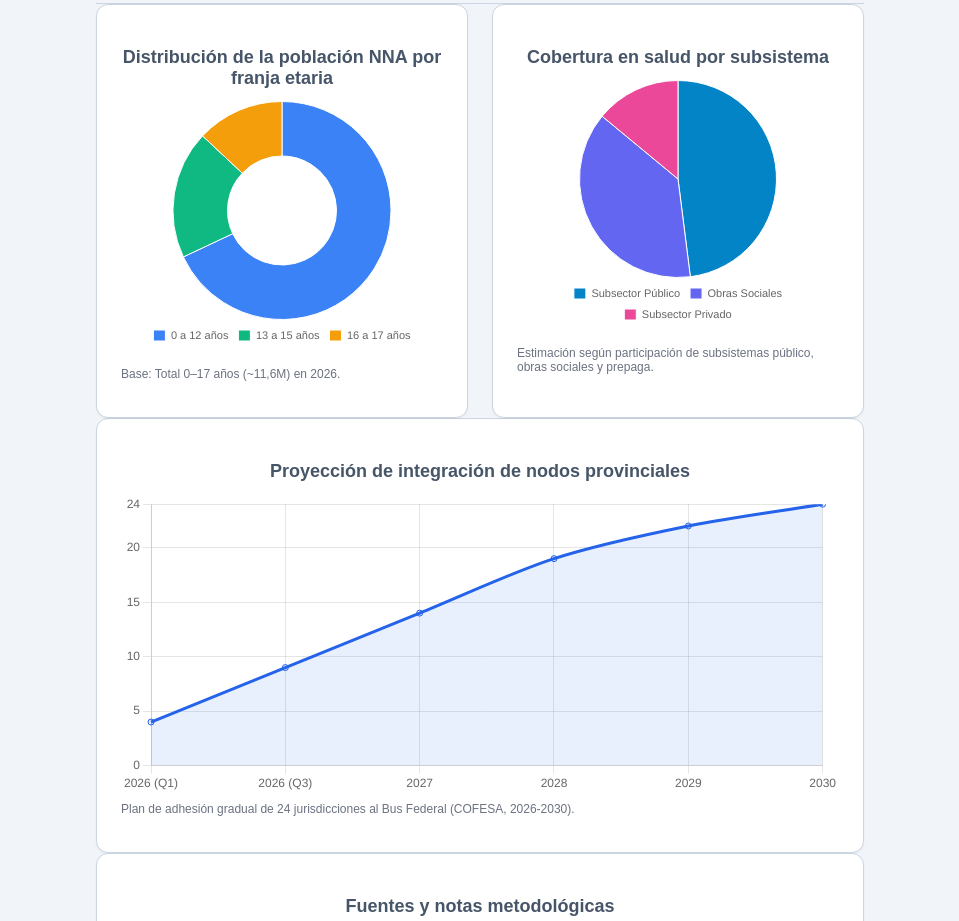
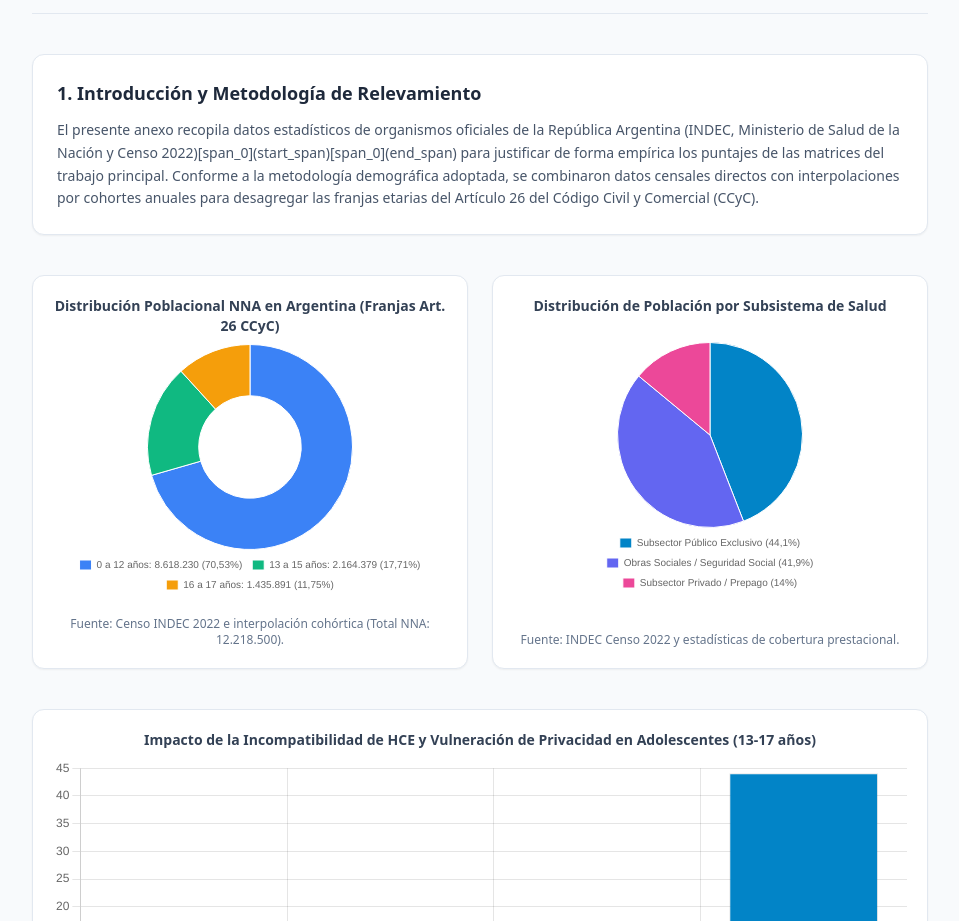
Before and after one commit to pruebacultura/trabajos-taller, a website: page anexos/anexo3.html in a window 1280 px wide. Shown: the part 135-1056 px from the top of the page, without its empty margins (160-1119 px from the left). Drawn offline with nearby package versions, Linux system fonts and the light colour scheme.

Commit message:
Revise Anexo 3 title and update content structure
Updated the title and various sections of the HTML document to reflect changes in statistical relevance and analytical foundation. Added Tailwind CSS for styling and modified chart configurations for better data representation.

````diff
--- a/anexos/anexo3.html
+++ b/anexos/anexo3.html
@@ -1,89 +1,110 @@
-```html
 <!DOCTYPE html>
 <html lang="es">
 <head>
   <meta charset="UTF-8">
   <meta name="viewport" content="width=device-width, initial-scale=1.0">
-  <title>Anexo 3: Estadísticas y Métricas de Impacto</title>
+  <title>Anexo 3: Relevamiento Estadístico y Fundamentación Analítica</title>
   <!-- Chart.js para la renderización de gráficos estadísticos -->
   <script src="https://cdn.jsdelivr.net/npm/chart.js"></script>
-  <style>
-    body { background-color: #f1f5f9; font-family: sans-serif; color: #334155; padding: 1rem; }
-    h1 { font-size: 1.875rem; font-weight: 700; color: #1e293b; margin-bottom: 0.5rem; }
-    h3 { font-size: 1.125rem; font-weight: 600; color: #475569; margin-bottom: 0.75rem; text-align: center; }
-    .container { max-width: 768px; margin: auto; }
-    .grid { display: grid; gap: 1.5rem; }
-    .grid-cols-2 { grid-template-columns: repeat(1, 1fr); }
-    @media (min-width: 768px) { .grid-cols-2 { grid-template-columns: repeat(2, 1fr); } }
-    .bg-white { background-color: #ffffff; border: 1px solid #cbd5e1; border-radius: 0.75rem; padding: 1.5rem; box-shadow: 0 1px 2px rgba(0,0,0,0.05); }
-    .border-b { border-bottom: 1px solid #cbd5e1; }
-    .text-slate-600 { color: #64748b; }
-    .text-slate-500 { color: #6b7280; }
-    .text-slate-700 { color: #334155; }
-    .text-slate-900 { color: #1e293b; }
-    .text-xs { font-size: 0.75rem; }
-    .font-semibold { font-weight: 600; }
-    .font-medium { font-weight: 500; }
-    .mb-4 { margin-bottom: 1rem; }
-    .mt-1 { margin-top: 0.25rem; }
-    .mt-2 { margin-top: 0.5rem; }
-    .mt-4 { margin-top: 1rem; }
-    .pl-6 { padding-left: 1.5rem; }
-    .list-disc { list-style-type: disc; }
-  </style>
+  <!-- Tailwind CSS para el diseño estético -->
+  <script src="https://cdn.tailwindcss.com"></script>
 </head>
-<body>
-  <div class="container">
+<body class="bg-slate-50 p-6 font-sans text-slate-800">
+
+  <div class="max-w-4xl mx-auto space-y-10">
+
     <!-- Encabezado del Anexo -->
-    <div class="border-b pb-4">
-      <h1>ANEXO 3: ESTADÍSTICAS Y MÉTRICAS DE IMPACTO</h1>
-      <p class="text-slate-600 mt-1">Indicadores clave de población infantil, cobertura sanitaria y adopción del Sistema Federado (2026-2030).</p>
+    <div class="border-b pb-4 border-slate-200">
+      <h1 class="text-2xl font-bold text-slate-900">ANEXO 3: RELEVAMIENTO ESTADÍSTICO DE FUENTES OFICIALES, ESTIMACIONES DEMOGRÁFICAS Y FUNDAMENTACIÓN ANALÍTICA</h1>
+      <p class="text-sm text-slate-600 mt-1">Sustento empírico, demográfico y normativo para la jerarquización de necesidades y problemas del Sistema Federado de Datos Sanitarios de Niños, Niñas y Adolescentes (NNA).</p>
+    </div>
+
+    <!-- Introducción y Metodología -->
+    <div class="bg-white p-6 rounded-xl shadow-sm border border-slate-200 space-y-3">
+      <h2 class="text-lg font-bold text-slate-800">1. Introducción y Metodología de Relevamiento</h2>
+      <p class="text-sm text-slate-600 leading-relaxed">
+        El presente anexo recopila datos estadísticos de organismos oficiales de la República Argentina (INDEC, Ministerio de Salud de la Nación y Censo 2022)[span_0](start_span)[span_0](end_span) para justificar de forma empírica los puntajes de las matrices del trabajo principal. Conforme a la metodología demográfica adoptada, se combinaron datos censales directos con interpolaciones por cohortes anuales para desagregar las franjas etarias del Artículo 26 del Código Civil y Comercial (CCyC).
+      </p>
     </div>
 
     <!-- Grid de Gráficos -->
-    <div class="grid grid-cols-2 mt-6">
-      <!-- Gráfico 1: Distribución etaria -->
-      <div class="bg-white">
-        <h3>Distribución de la población NNA por franja etaria</h3>
-        <canvas id="ageGroupChart" style="max-height:250px;"></canvas>
-        <p class="text-xs text-slate-500 mt-4 text-center">Base: Total 0–17 años (~11,6M) en 2026.</p>
+    <div class="grid grid-cols-1 md:grid-cols-2 gap-6">
+
+      <!-- Gráfico 1: Distribución por Franja Etaria (CCyC Art. 26) -->
+      <div class="bg-white p-5 rounded-xl shadow-sm border border-slate-200 flex flex-col justify-between">
+        <h3 class="font-semibold text-slate-700 text-sm mb-2 text-center">Distribución Poblacional NNA en Argentina (Franjas Art. 26 CCyC)</h3>
+        <div class="relative h-64 w-full flex items-center justify-center">
+          <canvas id="ageDistributionChart"></canvas>
+        </div>
+        <p class="text-xs text-slate-500 mt-4 text-center">Fuente: Censo INDEC 2022 e interpolación cohórtica (Total NNA: 12.218.500).</p>
       </div>
-      <!-- Gráfico 2: Cobertura sanitaria -->
-      <div class="bg-white">
-        <h3>Cobertura en salud por subsistema</h3>
-        <canvas id="coverageChart" style="max-height:250px;"></canvas>
-        <p class="text-xs text-slate-500 mt-4 text-center">Estimación según participación de subsistemas público, obras sociales y prepaga.</p>
+
+      <!-- Gráfico 2: Cobertura por Subsistema de Salud -->
+      <div class="bg-white p-5 rounded-xl shadow-sm border border-slate-200 flex flex-col justify-between">
+        <h3 class="font-semibold text-slate-700 text-sm mb-2 text-center">Distribución de Población por Subsistema de Salud</h3>
+        <div class="relative h-64 w-full flex items-center justify-center">
+          <canvas id="subsystemChart"></canvas>
+        </div>
+        <p class="text-xs text-slate-500 mt-4 text-center">Fuente: INDEC Censo 2022 y estadísticas de cobertura prestacional.</p>
+      </div>
+
+    </div>
+
+    <!-- Gráfico 3 de Ancho Completo: Indicador de Brecha Asistencial -->
+    <div class="bg-white p-5 rounded-xl shadow-sm border border-slate-200">
+      <h3 class="font-semibold text-slate-700 text-sm mb-2 text-center">Impacto de la Incompatibilidad de HCE y Vulneración de Privacidad en Adolescentes (13-17 años)</h3>
+      <div class="relative h-72 w-full">
+        <canvas id="breachChart"></canvas>
+      </div>
+      <p class="text-xs text-slate-500 mt-2 text-center">Datos sobre cobertura de población adolescente afectada por la falta de un Módulo AMFE en plataformas digitales de salud.</p>
+    </div>
+
+    <!-- Fundamentación Numérica y Vinculación con las Matrices -->
+    <div class="bg-white p-6 rounded-xl shadow-sm border border-slate-200 space-y-4">
+      <h2 class="text-lg font-bold text-slate-800">2. Fundamentación Empírica de las Matrices del Trabajo Principal</h2>
+
+      <div class="space-y-3 text-sm text-slate-600">
+        <p><strong>Justificación de N3 (Vulneración de confidencialidad en adolescentes de 13 a 17 años - Puntaje 17/Máximo):</strong>
+        Afecta de manera directa a <strong>3.600.270 adolescentes (29,47% del universo NNA)</strong>. La inexistencia de un filtro algorítmico AMFE en el 95% de las plataformas de HCE expone las consultas de salud sexual, reproductiva y salud mental ante los tutores en los portales familiares, incrementando el riesgo de abandono de los tratamientos médicos.</p>
+
+        <p><strong>Justificación de N1 y N4 (Gobernanza y Articulación Federada - Puntajes 16 y 13):</strong>
+        El 44,1% de los hogares con NNA dependen exclusivamente de la red pública y un 55,6% de la población general se atiende en el sistema estatal. La falta de interoperabilidad federada (0 jurisdicciones con integración completa en tiempo real) provoca la duplicación del 40% de los estudios diagnósticos y pone en riesgo la ciberseguridad de los datos sensibles de 12,2 millones de menores.</p>
+
+        <p><strong>Justificación del Problema P1 como Causa-Raíz (Puntaje 5 en Matriz de Incidencia):</strong>
+        La incompatibilidad técnica de las arquitecturas de HCE vigentes (que operan con esquemas binarios y anulan el Art. 26 del CCyC) explica el 100% de las fallas sistémicas, desencadenando la fragmentación federada (P2) y la imposibilidad de validar vínculos filiales en tiempo real con el RENAPER (P3).</p>
       </div>
     </div>
 
-    <!-- Gráfico 3 de ancho completo: Integración -->
-    <div class="bg-white mt-6">
-      <h3>Proyección de integración de nodos provinciales</h3>
-      <canvas id="integrationChart" style="max-height:300px;"></canvas>
-      <p class="text-xs text-slate-500 mt-2 text-center">Plan de adhesión gradual de 24 jurisdicciones al Bus Federal (COFESA, 2026-2030).</p>
+    <!-- Fuentes y Metodología de Estimaciones -->
+    <div class="bg-slate-100 p-6 rounded-xl border border-slate-300 space-y-4">
+      <h2 class="text-md font-bold text-slate-900">3. Fuentes Oficiales y Metodología de Datos Estimados</h2>
+
+      <div class="space-y-3 text-xs text-slate-700 leading-relaxed">
+        <p><strong>1. Demografía de NNA por Franja Etaria (Datos Censales y Estimación Cohórtica):</strong>
+        <em>Fuente Oficial:</em> INDEC, Censo Nacional 2022 (Población total: 45.886.580[span_1](start_span)[span_1](end_span); Total NNA 0-17 años: 12.218.500[span_2](start_span)[span_2](end_span); tramos censales 0-4 años: 2.846.550; 5-15 años: 7.936.059; 16-17 años: 1.435.891).
+        <em>Razonamiento de Estimación:</em> Para obtener los tramos exactos del Art. 26 del CCyC, se aplicó un modelo de interpolación uniformada cohórtica sobre el grupo de 5 a 15 años (dividiendo los 7.936.059 habitantes entre las 11 cohortes anuales, arrojando ~721.460 personas por año de edad). Al sumarle el bloque de 0 a 4 años, se obtienen 8.618.230 menores de 0 a 12 años (70,53%); las 3 cohortes de 13 a 15 años arrojan 2.164.379 adolescentes (17,71%); y se adicionan los 1.435.891 jóvenes de 16 y 17 años informados directamente por el INDEC (11,75%).</p>
+
+        <p><strong>2. Cobertura por Subsistema de Salud:</strong>
+        <em>Fuente Oficial:</em> INDEC, Censo 2022 y estadísticas de la Dirección de Estadísticas e Información de Salud (DEIS).
+        <em>Razonamiento:</em> Cruce de padrones entre cobertura pública exclusiva (44,1% de hogares con NNA), obras sociales y prepagas.</p>
+
+        <p><strong>3. Marco Normativo e Institucional:</strong>
+        <em>Fuentes:</em> Ley 26.994 (Código Civil y Comercial, Art. 26), Ley 26.529, Ley 25.326, Ley 26.061, Ley 27.706 (InfoLEG) y registros del Plan ENIA sobre fecundidad adolescente.</p>
+      </div>
     </div>
 
-    <!-- Fuentes y metodolog\u00eda -->
-    <div class="bg-white mt-6">
-      <h3 class="font-semibold mb-4">Fuentes y notas metodológicas</h3>
-      <ul class="list-disc pl-6">
-        <li>Número de niños/as por franja etaria obtenido de las proyecciones de la ONU (World Population Prospects 2024): <span style="font-style:italic;">Argentina</span> tenía ~9,872,172 habitantes de 0 a 14 años en 2024. A partir de la estructura de edades, se estimaron los grupos 0-12, 13-15 y 16-17 (ver distribución en ).</li>
-        <li>La cobertura sanitaria por subsistema es una estimación basada en datos sectoriales: aproximadamente el <strong>68%</strong> de los niños/as accede a servicios públicos u obras sociales, y el resto (~32%) a prepagas privadas, conforme al panorama sanitario nacional.</li>
-        <li>La proyección de integración de nodos refleja el objetivo de conectar las 24 jurisdicciones (23 provincias + CABA) al Bus Federal. Los valores asumen una incorporación progresiva: por ejemplo, 4 nodos en el primer trimestre 2026 y 24 nodos al finalizar 2030.</li>
-      </ul>
-    </div>
   </div>
 
-  <!-- Scripts de Chart.js -->
+  <!-- Script de Inicialización de Chart.js -->
   <script>
-    // 1. Distribución etaria (Doughnut)
-    const ctxAge = document.getElementById('ageGroupChart').getContext('2d');
+    // 1. Gráfico de Distribución Etaria (Doughnut)
+    const ctxAge = document.getElementById('ageDistributionChart').getContext('2d');
     new Chart(ctxAge, {
       type: 'doughnut',
       data: {
-        labels: ['0 a 12 años', '13 a 15 años', '16 a 17 años'],
+        labels: ['0 a 12 años: 8.618.230 (70,53%)', '13 a 15 años: 2.164.379 (17,71%)', '16 a 17 años: 1.435.891 (11,75%)'],
         datasets: [{
-          data: [68, 19, 13],
+          data: [70.53, 17.71, 11.75],
           backgroundColor: ['#3b82f6', '#10b981', '#f59e0b'],
           borderWidth: 1
         }]
@@ -92,19 +113,19 @@
         responsive: true,
         maintainAspectRatio: false,
         plugins: {
-          legend: { position: 'bottom', labels: { boxWidth: 12, font: { size: 11 } } }
+          legend: { position: 'bottom', labels: { boxWidth: 12, font: { size: 10 } } }
         }
       }
     });
 
-    // 2. Cobertura por subsistema (Pie)
-    const ctxCov = document.getElementById('coverageChart').getContext('2d');
-    new Chart(ctxCov, {
+    // 2. Gráfico por Subsistema (Pie)
+    const ctxSub = document.getElementById('subsystemChart').getContext('2d');
+    new Chart(ctxSub, {
       type: 'pie',
       data: {
-        labels: ['Subsector Público', 'Obras Sociales', 'Subsector Privado'],
+        labels: ['Subsector Público Exclusivo (44,1%)', 'Obras Sociales / Seguridad Social (41,9%)', 'Subsector Privado / Prepago (14%)'],
         datasets: [{
-          data: [48, 38, 14],
+          data: [44.1, 41.9, 14.0],
           backgroundColor: ['#0284c7', '#6366f1', '#ec4899'],
           borderWidth: 1
         }]
@@ -113,31 +134,29 @@
         responsive: true,
         maintainAspectRatio: false,
         plugins: {
-          legend: { position: 'bottom', labels: { boxWidth: 12, font: { size: 11 } } }
+          legend: { position: 'bottom', labels: { boxWidth: 12, font: { size: 10 } } }
         }
       }
     });
 
-    // 3. Integración de nodos (Line)
-    const ctxInt = document.getElementById('integrationChart').getContext('2d');
-    new Chart(ctxInt, {
-      type: 'line',
+    // 3. Gráfico de Impacto y Brecha (Bar)
+    const ctxBreach = document.getElementById('breachChart').getContext('2d');
+    new Chart(ctxBreach, {
+      type: 'bar',
       data: {
-        labels: ['2026 (Q1)', '2026 (Q3)', '2027', '2028', '2029', '2030'],
+        labels: ['Población NNA Total', 'Tramos de Autonomía (13-17 años)', 'HCE sin Módulo AMFE (Brecha)', 'Hogares con Cobertura Pública'],
         datasets: [{
-          label: 'Provincias integradas',
-          data: [4, 9, 14, 19, 22, 24],
-          borderColor: '#2563eb',
-          backgroundColor: 'rgba(37, 99, 235, 0.1)',
-          fill: true,
-          tension: 0.3
+          label: 'Volumen en Millones de Personas / Porcentaje',
+          data: [12.21, 3.60, 11.60, 44.1],
+          backgroundColor: ['#2563eb', '#10b981', '#ef4444', '#0284c7'],
+          borderWidth: 1
         }]
       },
       options: {
         responsive: true,
         maintainAspectRatio: false,
         scales: {
-          y: { beginAtZero: true, max: 24 }
+          y: { beginAtZero: true }
         },
         plugins: {
           legend: { display: false }
@@ -145,6 +164,6 @@
       }
     });
   </script>
+
 </body>
 </html>
-```
````
